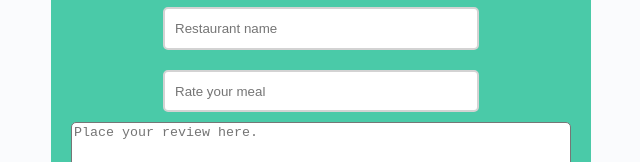
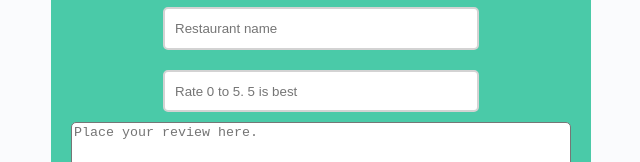
Before and after one commit to BuildWeekPT-FoodieFun/Front-End, a React (Create React App) app in the folder FoodieFun/: page / in a window 1280 px wide. Shown: the part 306-468 px from the top of the page, without its empty margins (319-959 px from the left). Built offline with nearby package versions, Linux system fonts and the light colour scheme.

Commit message:
Building out the Review form

```diff
--- a/FoodieFun/src/Components/Review.js
+++ b/FoodieFun/src/Components/Review.js
@@ -46,7 +46,9 @@ const UserCreate = ({ values, status }) => {
 			<Field
 				type='number'
 				name='rating'
-				placeholder='Rate your meal'
+				min='0'
+				max='5'
+				placeholder='Rate 0 to 5. 5 is best'
 				className='field'
 			/>
 
```
